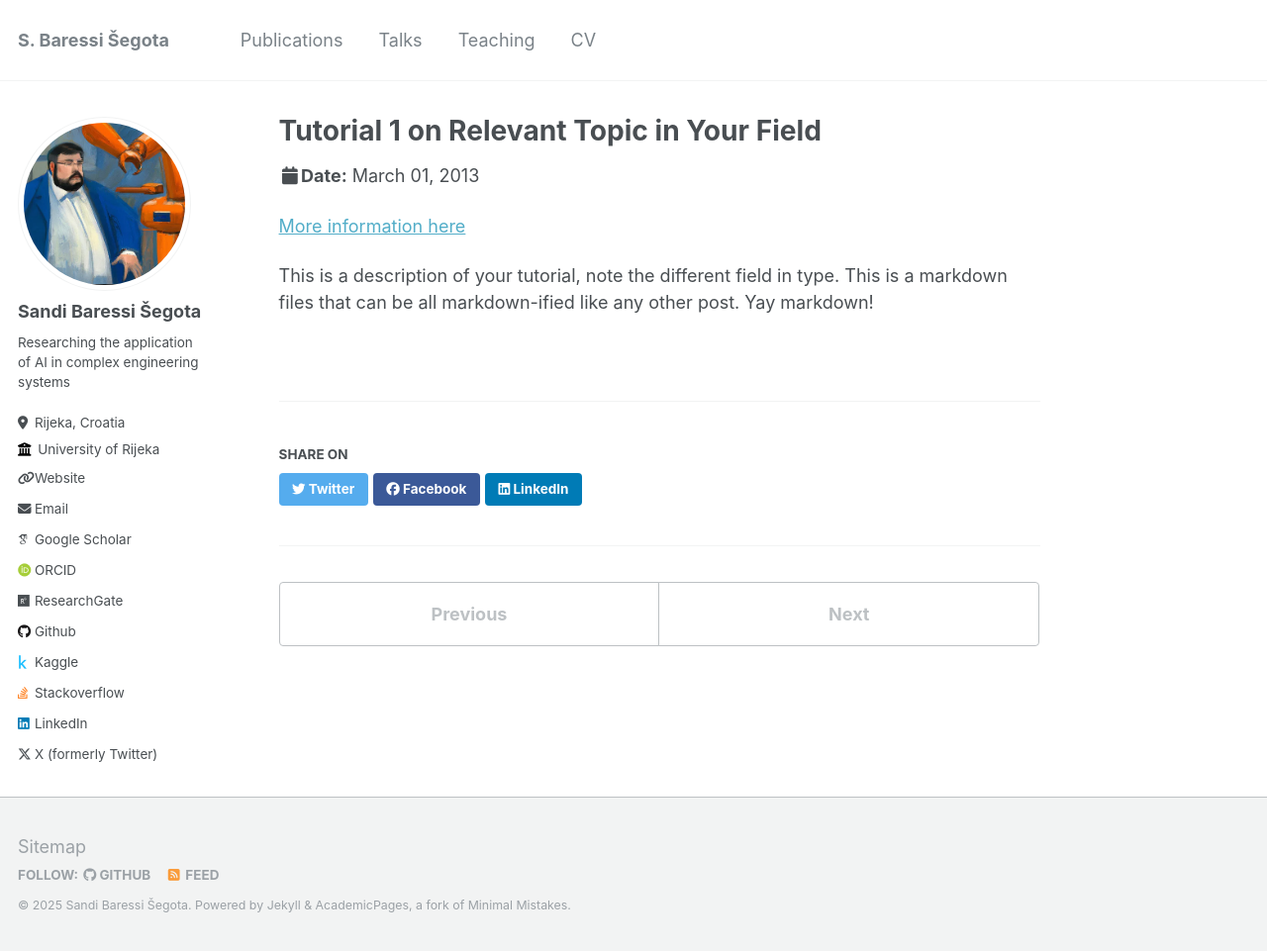
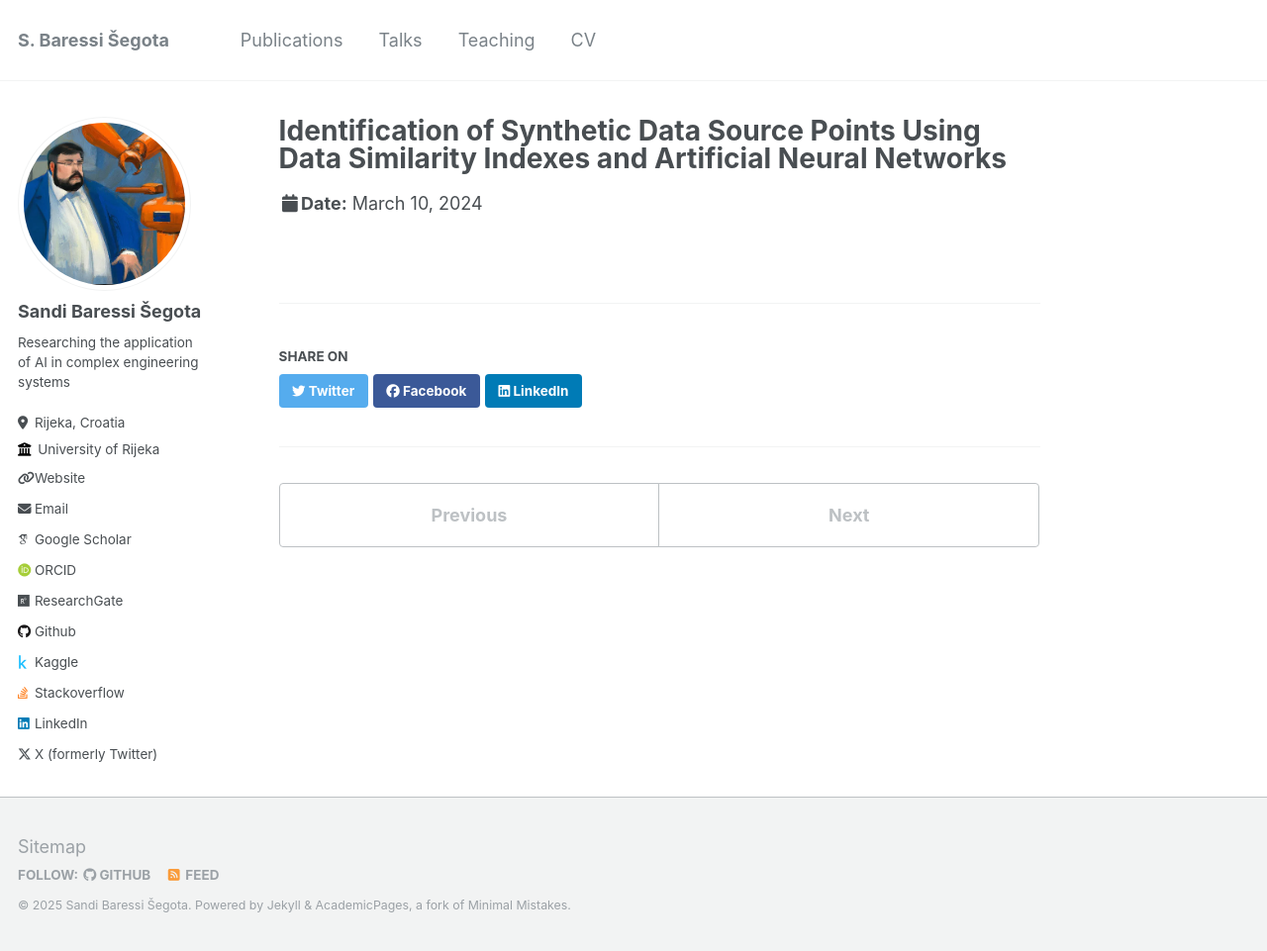
Before and after one commit to ssegota/ssegota.github.io, a Jekyll site: the page built from _talks/2013-03-01-tutorial-1.md, in a window 1280 px wide and 961 px high. Shown: the whole window at 99% size. Built offline with Jekyll 4.4.1, drawn with Linux system fonts in a browser that asks for light colours; some web fonts are replaced.

Commit message:
Update 2013-03-01-tutorial-1.md

```diff
--- a/_talks/2013-03-01-tutorial-1.md
+++ b/_talks/2013-03-01-tutorial-1.md
@@ -1,13 +1,9 @@
 ---
-title: "Tutorial 1 on Relevant Topic in Your Field"
+title: "Identification of Synthetic Data Source Points Using Data Similarity Indexes and Artificial Neural Networks"
 collection: talks
-type: "Tutorial"
+type: "Conference"
 permalink: /talks/2013-03-01-tutorial-1
-venue: "UC-Berkeley Institute for Testing Science"
-date: 2013-03-01
-location: "Berkeley CA, USA"
+venue: "Springer Nature, Switzerland"
+date: 2024-03-10
+location: "Switzerland"
 ---
-
-[More information here](http://exampleurl.com)
-
-This is a description of your tutorial, note the different field in type. This is a markdown files that can be all markdown-ified like any other post. Yay markdown!
```
